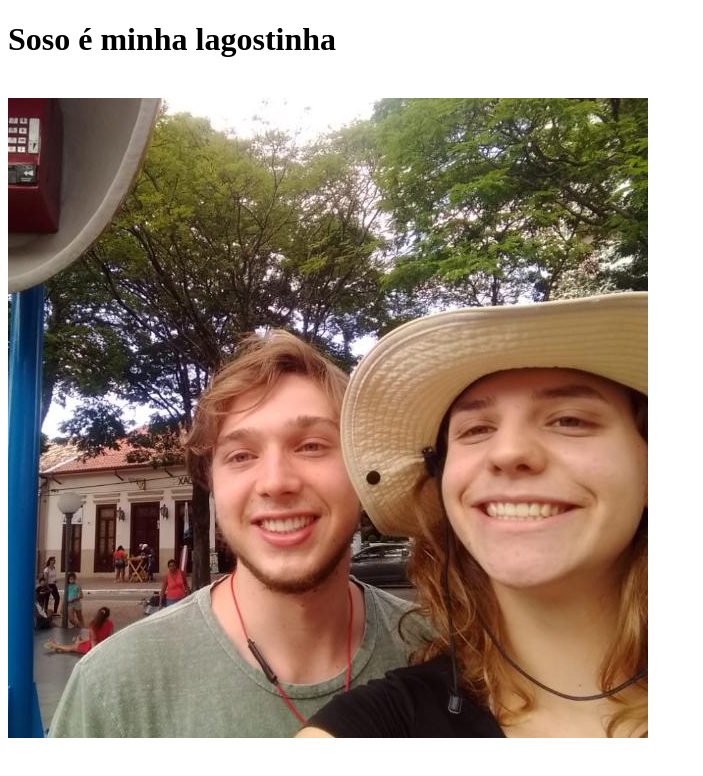
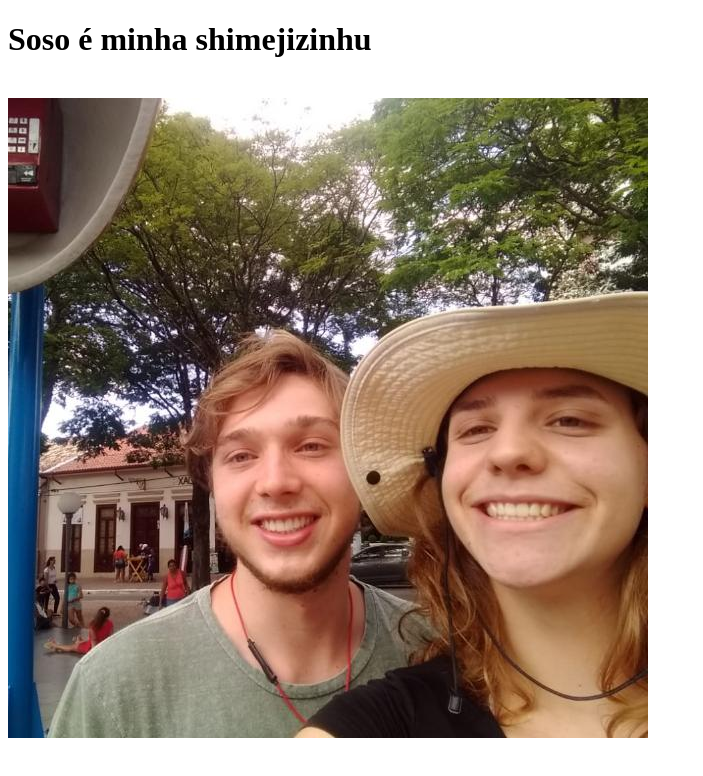
Before and after one commit to emanueliwanow/emanueliwanow.github.io, a plain HTML site: page index.html in a window 1280 px wide. Shown: the whole page, without its empty margins (0-703 px from the left). Drawn offline with Linux system fonts and the light colour scheme.

Commit message:
add de shimejis

```diff
--- a/index.html
+++ b/index.html
@@ -1,7 +1,7 @@
 <!DOCTYPE html>
 <html>
 	<body>
-		<h1>Soso é minha lagostinha</h1>
+		<h1>Soso é minha shimejizinhu</h1>
 		<br>
 		<img src="pp.jpeg">
 	</body>
```
